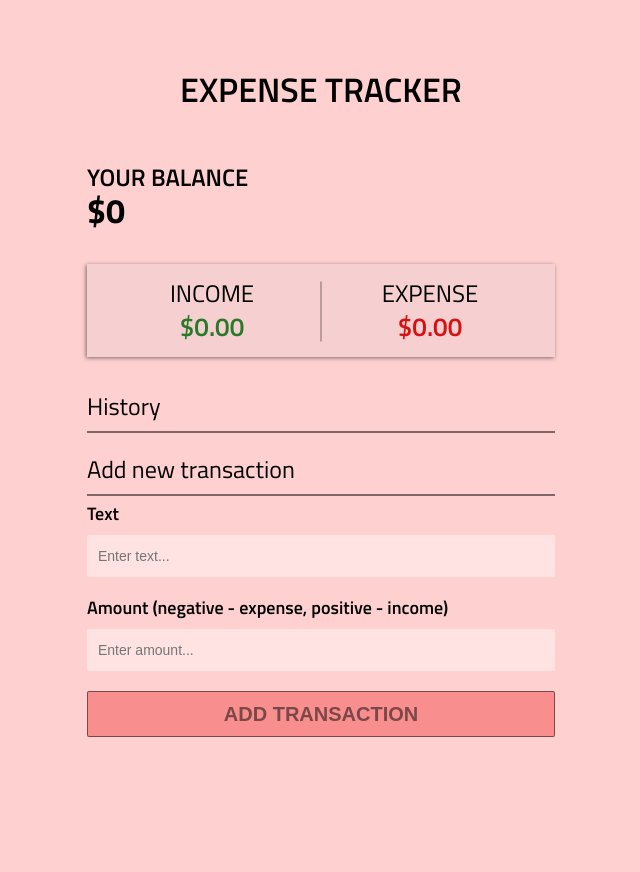
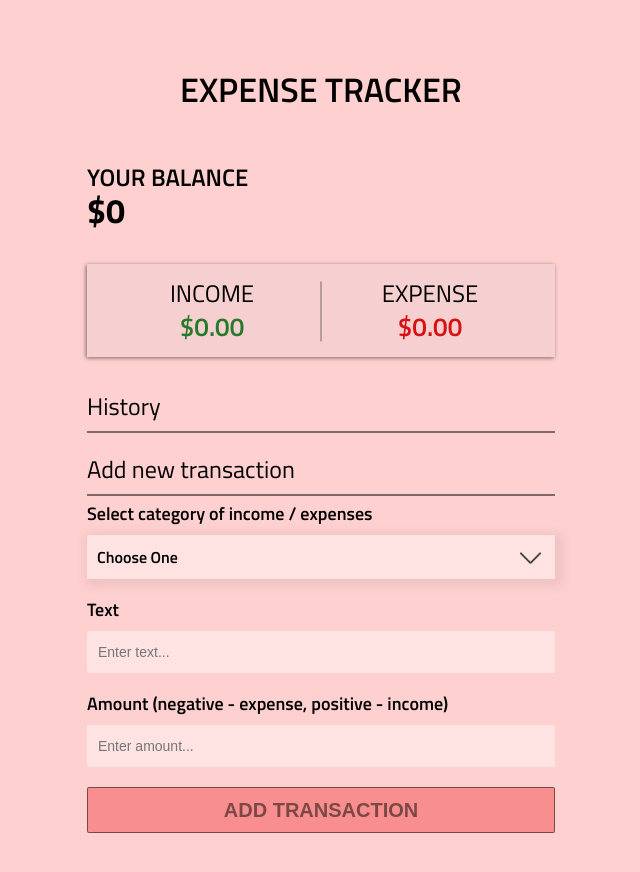
Before and after one commit to stopmybrother/Income-Expense-Tracker-with-Redux, a React (Create React App) app in the folder expense-tracker-redux/: page / in a window 1280 px wide. Shown: the top 872 px of the page, without its empty margins (319-959 px from the left). Built offline with nearby package versions, Linux system fonts and the light colour scheme.

Commit message:
fix: added new component in components/AddTransaction/AddTransaction.tsx

```diff
--- a/expense-tracker-redux/src/components/AddTransaction/AddTransaction.tsx
+++ b/expense-tracker-redux/src/components/AddTransaction/AddTransaction.tsx
@@ -5,10 +5,13 @@ import { addTransaction, removeTransaction } from "../../redux/actions/transacti
 import { FlexContainerNotCentered } from "../../styled-components/components/Container";
 import { Text } from "../../styled-components/components/Text";
 import { Form, Label, Input, SubmitButton } from "../../styled-components/components/Form";
+import { SelectCategoryOfTransaction } from "../SelectCategoryOfTransaction/SelectCategoryOfTransaction";
 
 export const AddTransaction = () => {
     const [ textValue, setTextValue ] = useState( "" );
     const [ amountValue, setAmountValue ] = useState( "" );
+    const [ incomeOrExpense, setIncomeOrExpense ] = useState( "" );
+    const [ selectedCategory, setSelectedCategory ] = useState( "" );
 
     const dispatch = useDispatch();
 
@@ -63,6 +66,25 @@ export const AddTransaction = () => {
                     alignItems = "left"
                     rowGap = { 10 }
                 >
+                    <Text
+                        fontSize = { 18 }
+                        lineHeight = { 22 }
+                        fontWeight = { 600 }
+                    >
+                        Select category of income / expenses
+                    </Text>
+                    <SelectCategoryOfTransaction
+                        incomeOrExpense = { incomeOrExpense }
+                        setIncomeOrExpense = { setIncomeOrExpense }
+                        selectedCategory = { selectedCategory }
+                        setSelectedCategory = { setSelectedCategory }
+                    />
+                </FlexContainerNotCentered>
+                <FlexContainerNotCentered
+                    flexDirection = "column"
+                    alignItems = "left"
+                    rowGap = { 10 }
+                >
                     <Label>
                         Text
                     </Label>
```
